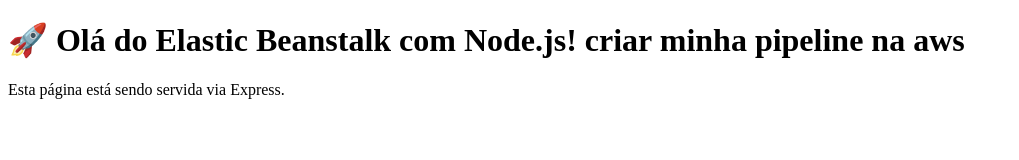
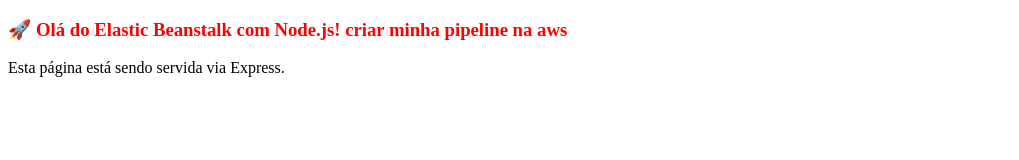
Before and after one commit to EzequisevlA/elasticbean, a website: page public/index.html in a window 1280 px wide. Shown: the whole page, without its empty margins (0-1019 px from the left). Drawn offline with Linux system fonts and the light colour scheme.

Commit message:
Update index.html adicionando css

```diff
--- a/public/index.html
+++ b/public/index.html
@@ -5,7 +5,7 @@
   <title>Minha App Estática</title>
 </head>
 <body>
-  <h1>🚀 Olá do Elastic Beanstalk com Node.js! criar minha pipeline na aws</h1>
+  <h3 style="color:red;">🚀 Olá do Elastic Beanstalk com Node.js! criar minha pipeline na aws</h3>
   <p>Esta página está sendo servida via Express.</p>
 </body>
 </html>
```
